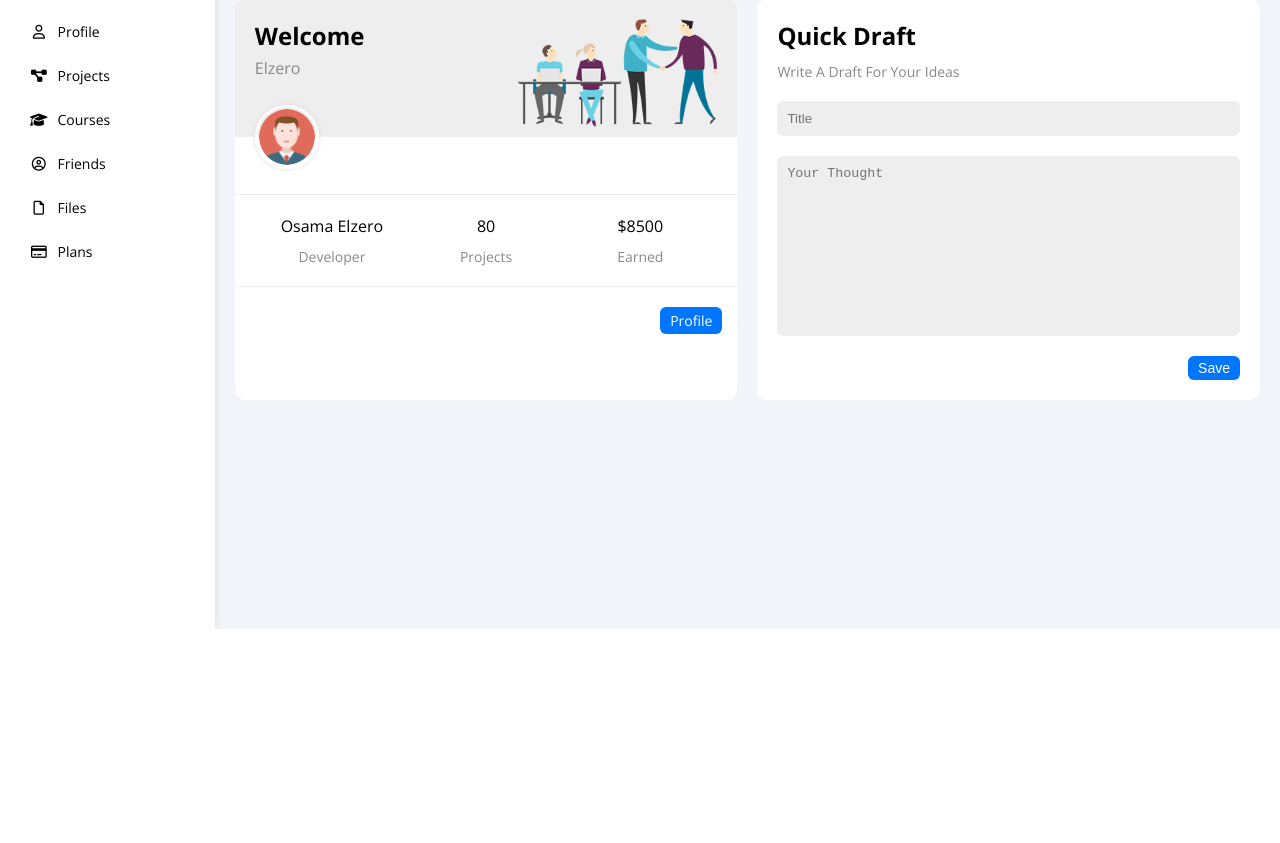
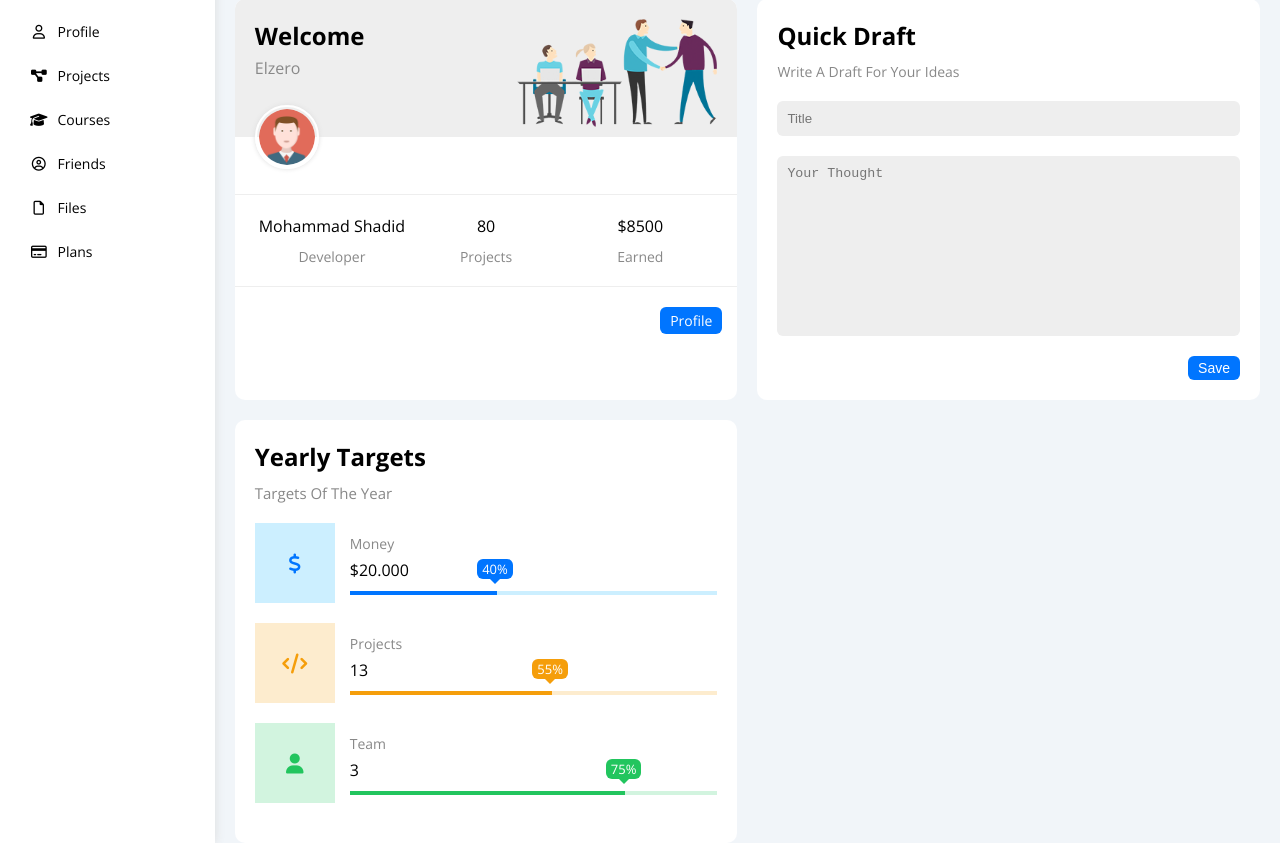
Before and after one commit to MohammadShaded/ShadidWebsite, a plain HTML site: page index.html in a window 1280 px wide. Shown: the part 171-1014 px from the top of the page. Before the commit the page ends 800 px from the top, so only its background shows below. Drawn offline with nearby package versions, Linux system fonts and the light colour scheme.

Commit message:
#09 - Dashboard Page - Yearly Targets

```diff
--- a/css/framework.css
+++ b/css/framework.css
@@ -81,6 +81,12 @@
 .bg-blue {
     background-color: var(--blue-color);
 }
+.bg-orange {
+    background-color: var(--orange-color);
+}
+ .bg-green {
+    background-color: var(--green-color);
+}
 .c-black {
     color: black;
 }
@@ -89,6 +95,15 @@
 }
 .c-white {
     color: white;
+}
+.c-blue {
+    color: var(--blue-color);
+}
+.c-orange {
+    color: var(--orange-color);
+}
+.c-green {
+    color: var(--green-color);
 }
 /* End Color */
 
@@ -128,6 +143,11 @@
 /* End Border */
 
 /* Start Components  */
+.center-flex {
+    display: flex;
+    justify-content: center;
+    align-items: center;
+}
 .between-flex {
     display: flex;
     justify-content: space-between;
--- a/css/master.css
+++ b/css/master.css
@@ -259,3 +259,70 @@ margin-bottom: 50px;
     background-color: var(--blue-alt-color);
 }
 /* End Quick Draft Widget */
+/* Start Targets */
+.targets .target-row .icon {
+    width: 80px;
+    height: 80px;
+    margin-right: 15px;
+}
+
+.targets .details {
+    flex: 1;
+
+}
+
+.targets .details .progress {
+    height: 4px;
+}
+.targets  .details .progress > span {
+    position: absolute;
+    left: 0;
+    top: 0;
+    height: 100%;
+}
+.targets  .details .progress > span span {
+    position: absolute;
+    bottom: 16px;
+    right: -16px;
+    color: white;
+    padding: 1px 5px;
+    border-radius: 6px;
+    font-size: 13px;
+}
+.targets  .details .progress > span span::after{
+    content: "";
+    border-color: transparent;
+    position: absolute;
+    border-width: 5px;
+    border-style: solid;
+    bottom: -10px;
+    left: 50%;
+    transform: translateX(-50%);
+}
+
+.targets  .details .progress > .blue  span::after{
+    border-top-color: var(--blue-color);
+}
+.targets  .details .progress > .orange  span::after{
+    border-top-color: var(--orange-color);
+}
+.targets  .details .progress > .green span::after{
+    border-top-color: var(--green-color);
+}
+
+
+.blue .icon,
+.blue .progress {
+    background-color: rgb(0 177 255 / 20%);
+}
+
+.orange .icon,
+.orange .progress {
+    background-color: rgb(245 158 11 / 20%);
+}
+
+.green .icon,
+.green .progress {
+    background-color: rgb(34 197 94 / 20%);
+}
+/* End Targets */
--- a/index.html
+++ b/index.html
@@ -93,7 +93,7 @@
           </div>
           <img src="imgs/avatar.png" alt="" class="avatar" />
           <div class="body txt-c d-flex p-20 mt-20 mb-20 block-mobile">
-            <div>Osama Elzero <span class="d-block c-grey fs-14 mt-10">Developer</span></div>
+            <div>Mohammad Shadid <span class="d-block c-grey fs-14 mt-10">Developer</span></div>
             <div>80 <span class="d-block c-grey fs-14 mt-10">Projects</span></div>
             <div>$8500 <span class="d-block c-grey fs-14 mt-10">Earned</span></div>
           </div>
@@ -111,8 +111,58 @@
           </form>
          </div>
         <!-- End Quick Draft Widget -->
+        <!-- Start Targets -->
+        <div class="targets bg-white rad-10 p-20">
+          <h2 class="mt-0 mb-10">Yearly Targets</h2>
+          <p class="mt-0 mb-20 c-grey fs-15">Targets Of The Year</p>
+          <div class="target-row mb-20 blue center-flex">
+              <div class="icon center-flex">
+                <i class="fa-solid fa-dollar-sign fa-lg c-blue"></i>
+              </div>
+              <div class="details">
+                <span class="fs-14 c-grey">Money</span>
+                <span class="d-block mt-5 mb-10 fw-bold">$20.000</span>
+                <div class="progress p-relative">
+                  <span class="bg-blue blue" style="width: 40%;">
+                    <span class="bg-blue">40%</span>
+                  </span>
+                </div>
+              </div>
+          </div>
 
+          <div class="target-row mb-20 orange center-flex">
+            <div class="icon center-flex">
+              <i class="fa-solid fa-code fa-lg c-orange"></i>
             </div>
+            <div class="details">
+              <span class="fs-14 c-grey">Projects</span>
+              <span class="d-block mt-5 mb-10 fw-bold">13 </span>
+              <div class="progress p-relative">
+                <span class="bg-orange orange" style="width: 55%;">
+                  <span class="bg-orange">55%</span>
+                </span>
+              </div>
+            </div>
+        </div>
+
+        <div class="target-row mb-20 green center-flex">
+          <div class="icon center-flex">
+            <i class="fa-solid fa-user fa-lg c-green"></i>
+          </div>
+          <div class="details">
+            <span class="fs-14 c-grey">Team</span>
+            <span class="d-block mt-5 mb-10 fw-bold">3</span>
+            <div class="progress p-relative">
+              <span class="bg-green green" style="width:75%;">
+                <span class="bg-green">75%</span>
+              </span>
+            </div>
+          </div>
+      </div>
+        </div>
+         </div>
+        <!-- End Target -->
+      </div>
         </div>
     </div>
 </body>
```
